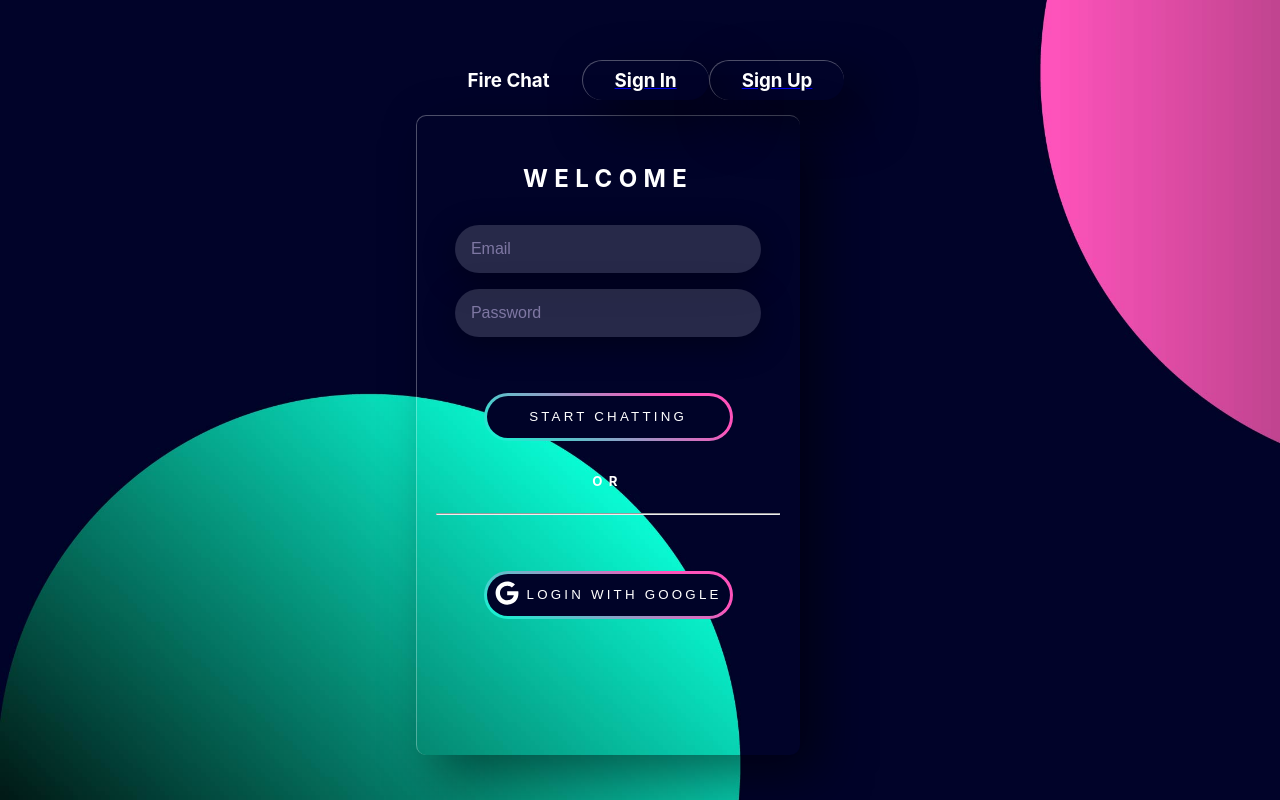
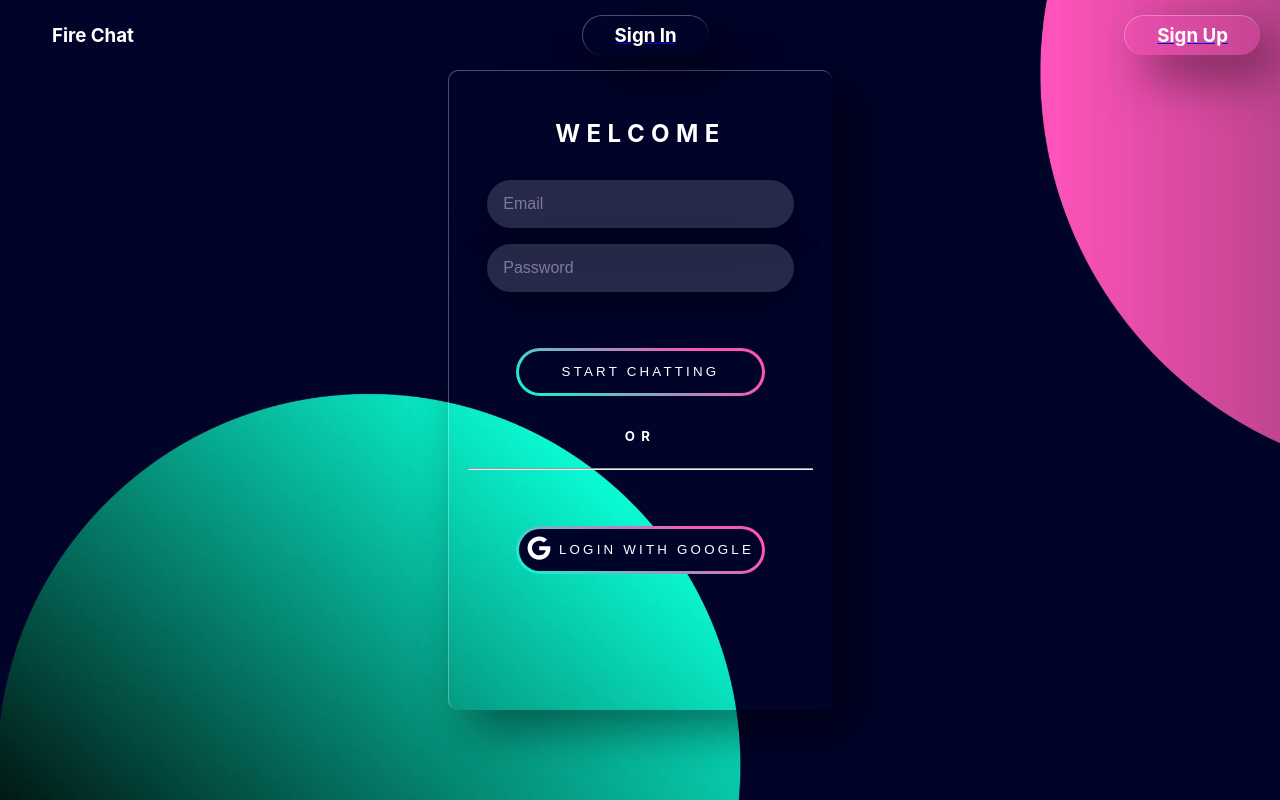
Before and after one commit to HasiniSama/Fire-Chat, a React (Create React App) app: page / in a window 1280 px wide. Built offline with nearby package versions, Linux system fonts and the light colour scheme; no server answers.

Commit message:
Signup/Signin UI

```diff
--- a/src/components/Button.jsx
+++ b/src/components/Button.jsx
@@ -21,15 +21,29 @@ const StyledButton = styled.button`
   height: 3rem;
   color: white;
   cursor: pointer;
+  transition: 0.3s ease-in-out all;
+  margin-top: 1.5rem;
 
   &:hover{
-    background-image: linear-gradient(30deg, #09FBD3 0%, #FE53BB 79%),
+    /* background-image: linear-gradient(30deg, #09FBD3 0%, #FE53BB 79%),
                     linear-gradient(30deg, #09FBD3 0%, #FE53BB 79%);
-    transition: 0.5s;
-    color: #000328;
+    color: #000328; */
+    transform: scale(1.05);
   }
 
-  @media only screen and (min-width: 1280px) {
-    margin-top: 1.5rem;
-  }
 `;
+
+// const Ripple = styled.span`
+//   position: absolute;
+//   border-radius: 50%;
+//   transform: scale(0);
+//   animation: ripple 600ms linear;
+//   background-color: rgba(255, 255, 255, 0.7);
+
+//   @keyframes ripple {
+//     to {
+//       transform: scale(4);
+//       opacity: 0;
+//     }
+//   }
+// `;
--- a/src/index.css
+++ b/src/index.css
@@ -12,9 +12,6 @@ body {
   -ms-background-size: cover;
   -o-background-size: cover;
   background-size: cover;
-  display: flex;
-  justify-content: center;
-  align-items: center;
   height: 100vh;
   width: 100vw;
 }
--- a/src/pages/SignIn.jsx
+++ b/src/pages/SignIn.jsx
@@ -33,6 +33,7 @@ const MainContainer = styled.div`
   display: flex;
   align-items: center;
   flex-direction: column;
+  margin: auto;
   height: 80vh;
   width: 30vw;
   background-color: 'transparent';
@@ -56,14 +57,14 @@ const MainContainer = styled.div`
   }
   @media only screen and (min-width: 360px) {
     width: 80vw;
-    height: 90vh;
+    height: 70vh;
     h4 {
       font-size: small;
     }
   }
   @media only screen and (min-width: 411px) {
     width: 80vw;
-    height: 90vh;
+    height: 80vh;
   }
   @media only screen and (min-width: 768px) {
     width: 80vw;
--- /dev/null
+++ b/src/pages/SignUp.jsx
@@ -0,0 +1,197 @@
+import React, { useState } from 'react';
+import { createUserWithEmailAndPassword } from "firebase/auth";
+import { auth, db } from "../firebase";
+import { setDoc, doc, Timestamp } from "firebase/firestore";
+import { useNavigate } from "react-router-dom";
+import styled from "styled-components";
+import Button from "../components/Button";
+
+function SignUp() {
+
+  const [data, setData] = useState({
+    name: "",
+    email: "",
+    pass: "",
+    cpass: "",
+    error: null,
+    loading: false,
+  });
+
+  const { name, email, pass, cpass, error, loading } = data;
+
+  const navigate = useNavigate();
+
+  const handleChange = (e) => {
+    setData({ ...data, [e.target.name]: e.target.value });
+  };
+
+  const handleSubmit = async (e) => {
+    e.preventDefault();
+    setData({ ...data, error: null, loading: true });
+    if (!name || !email || !pass || !cpass) {
+      setData({ ...data, error: "All fields are required" });
+    }else if (cpass != pass){
+      setData({ ...data, error: "Passwords doesn't match" });
+    }else{
+      try {
+        const result = await createUserWithEmailAndPassword(
+          auth,
+          email,
+          pass
+        );
+        await setDoc(doc(db, "users", result.user.uid), {
+          uid: result.user.uid,
+          name,
+          email,
+          createdAt: Timestamp.fromDate(new Date()),
+          isOnline: true,
+        });
+        setData({
+          name: "",
+          email: "",
+          password: "",
+          error: null,
+          loading: false,
+        });
+        alert("Account Successfully Created!")
+        navigate("/signin");
+      } catch (err) {
+        if ( err.code == 'auth/email-already-in-use'){
+          setData({ ...data, error: "Email already in use", loading: false });
+        }else if( err.code == 'auth/weak-password'){
+          setData({ ...data, error: "Password should be minimum 6 characters", loading: false });
+        }else{
+          setData({ ...data, error: "Error creating account", loading: false });
+          console.log(err.message)
+        }
+      }
+    }
+  }
+
+  return (
+      <MainContainer onSubmit={handleSubmit}>
+        <WelcomeText>Sign Up</WelcomeText>
+        <InputContainer>
+          <Input type="text" name="name" placeholder="Name" value={name} onChange={handleChange} />
+          <Input type="email" name="email" placeholder="Email" value={email} onChange={handleChange}/>
+          <Input type="password" name="pass" placeholder="Password" value={pass} onChange={handleChange} />
+          <Input type="password" name="cpass" placeholder="Confirm Password" value={cpass} onChange={handleChange}/>
+        </InputContainer>
+        <ButtonContainer>
+          <Button content="Create an Account"  disabled={loading}/>
+          {error ? <ErrorText>{error}!</ErrorText> : null}
+        </ButtonContainer>
+      </MainContainer>
+  )
+}
+
+const MainContainer = styled.form`
+  display: flex;
+  align-items: center;
+  flex-direction: column;
+  margin: auto;
+  height: 80vh;
+  width: 30vw;
+  background-color: 'transparent';
+  box-shadow: 20px 20px 50px 0 rgb(0,0,0,0.5);
+  border-radius: 10px;
+  border: 1px solid rgb(255,255,255,0.3);
+  border-right: 0;
+  border-bottom: 0;
+  color: var(--color-1);
+  text-transform: uppercase;
+  letter-spacing: 0.4rem;
+  @media only screen and (max-width: 320px) {
+    width: 80vw;
+    height: 80vh;
+    hr {
+      margin-bottom: 0.3rem;
+    }
+    h4 {
+      font-size: small;
+    }
+  }
+  @media only screen and (min-width: 360px) {
+    width: 80vw;
+    height: 80vh;
+    h4 {
+      font-size: small;
+    }
+  }
+  @media only screen and (min-width: 411px) {
+    width: 80vw;
+    height: 80vh;
+  }
+  @media only screen and (min-width: 768px) {
+    width: 80vw;
+    height: 80vh;
+  }
+  @media only screen and (min-width: 1024px) {
+    width: 70vw;
+    height: 50vh;
+  }
+  @media only screen and (min-width: 1280px) {
+    width: 30vw;
+    height: 80vh;
+  }
+`;
+
+const WelcomeText = styled.h2`
+  margin: 3rem 0 2rem 0;
+  color: white;
+`;
+
+const InputContainer = styled.div`
+  display: flex;
+  flex-direction: column;
+  justify-content: space-between;
+  align-items: center;
+  height: 20%;
+  width: 100%;
+`;
+
+const ButtonContainer = styled.div`
+  margin: 10rem 0 2rem 0;
+  width: 100%;
+  display: flex;
+  flex-direction: column;
+  align-items: center;
+  justify-content: center;
+`;
+
+const Input = styled.input`
+  background: rgba(255, 255, 255, 0.15);
+  box-shadow: 0 8px 32px 0 rgba(0, 0, 0, 0.37);
+  border-radius: 2rem;
+  width: 80%;
+  height: 3rem;
+  padding: 1rem;
+  margin-bottom: 1rem;
+  border: none;
+  outline: none;
+  color: rgba(255, 255, 255, 0.7);
+  font-size: 1rem;
+  font-weight: bold;
+  &:focus {
+    display: inline-block;
+    box-shadow: 0 0 0 0.2rem #b9abe0;
+    backdrop-filter: blur(12rem);
+    border-radius: 2rem;
+  }
+  &::placeholder {
+    color: #b9abe099;
+    font-weight: 100;
+    font-size: 1rem;
+  }
+`;
+
+const ErrorText = styled.h6`
+  color:  var(--color-1);
+  margin: 1rem;
+  padding: 0.2rem 1rem;
+  background: white;
+  border-radius: 1rem;
+  text-align: center;
+`;
+
+export default SignUp
```
